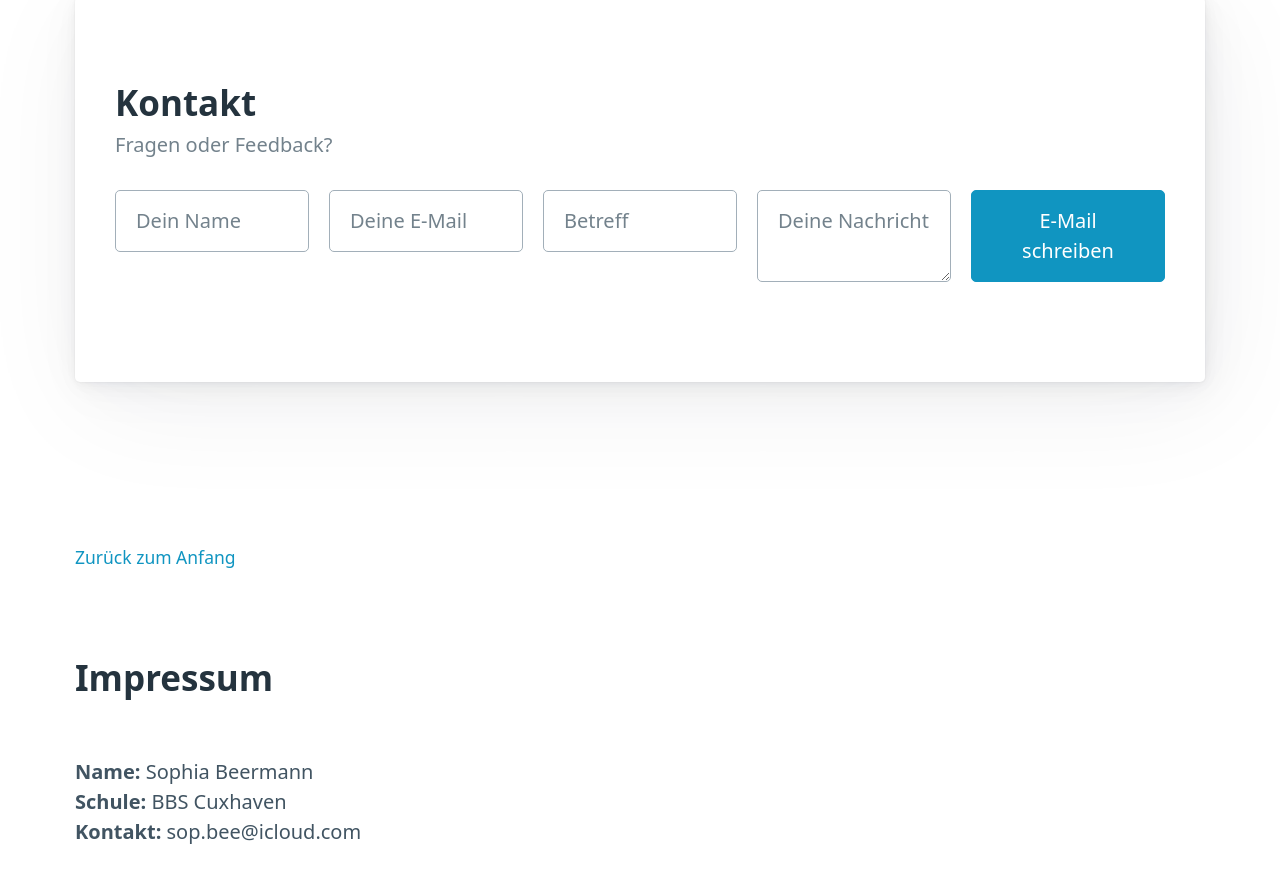
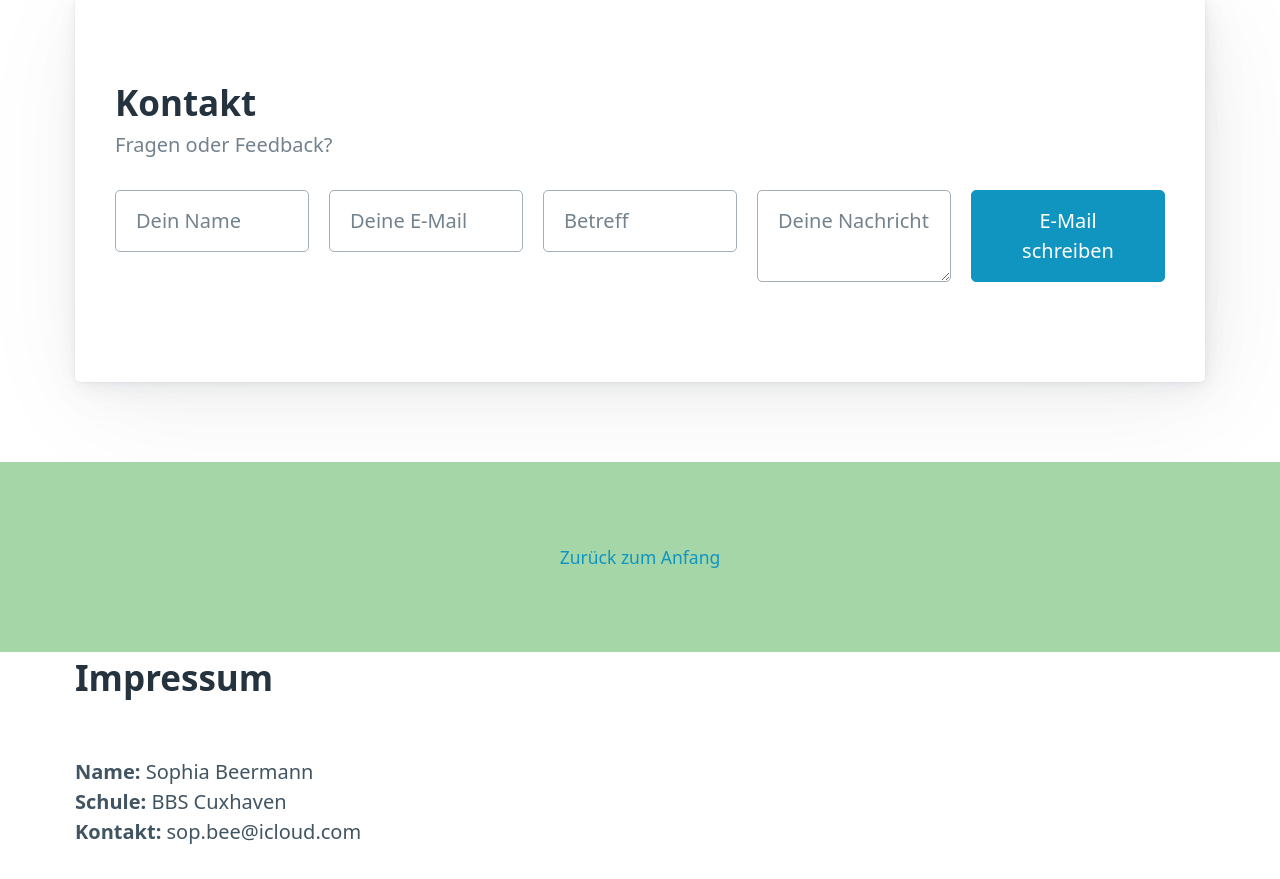
Before and after one commit to mabsam51/Nachhaltigkeit-im-Verkehr, a plain HTML site: page index.htm in a window 1280 px wide. Shown: the part 1390-2269 px from the top of the page. Drawn offline with nearby package versions, Linux system fonts and the light colour scheme.

Commit message:
Add files via upload

```diff
--- a/index.htm
+++ b/index.htm
@@ -7,8 +7,7 @@
   <meta name="description" content="Webseite zum Thema Nachhaltigkeit im Verkehr – Informationen, Tipps, CO₂-Rechner und mehr." />
   <meta name="keywords" content="Nachhaltigkeit, Verkehr, Mobilität, Klimaschutz, CO2-Rechner, Umwelt, Fahrrad, Bus, Bahn, E-Mobilität, Verkehrswende" />
   <meta name="author" content="Sophia Beermann, BBS Cuxhaven" />
-   <!-- Indexierung durch Suchmaschinen unerdrückt -->
-   <!-- meta name="robots" content="index, follow" -->
+  <!-- Indexierung durch Suchmaschinen unterdrückt -->
   <meta name="robots" content="noindex, nofollow" />
   <title>Nachhaltigkeit im Verkehr</title>
 
@@ -18,15 +17,43 @@
   <!-- Aufgabe 4: CSS-Framework einbinden -->
   <link rel="stylesheet" href="https://cdn.jsdelivr.net/npm/@picocss/pico@1/css/pico.min.css" />
 
-  <!-- Aufgabe 4: Eigenes CSS -->
+  <!-- Eigenes CSS mit festem nachhaltigen Farbschema -->
   <style>
+    :root {
+      --primary: #2e7d32;          /* Hauptfarbe: kräftiges Blattgrün */
+      --primary-hover: #256428;    /* Hover-Zustand */
+      --accent: #a5d6a7;           /* Akzentfarbe: helles Grün */
+
+      --background-color: #fdfdfd; /* Hintergrund */
+      --text-color: #1b1b1b;       /* Haupttext */
+      --muted-color: #5a5a5a;      /* Sekundärtexte */
+    }
+
     body {
+      background-color: var(--background-color);
+      color: var(--text-color);
       scroll-behavior: smooth;
     }
+
     img {
       width: 100%;
       height: auto;
     }
+
+    a {
+      color: var(--primary);
+    }
+
+    a:hover {
+      color: var(--primary-hover);
+    }
+
+    footer {
+      background-color: var(--accent);
+      padding: 1rem;
+      text-align: center;
+    }
+
     .result {
       font-weight: bold;
       margin-top: 1rem;
@@ -131,7 +158,7 @@
   </section>
 
   <!-- Aufgabe 10: Impressum -->
-  <footer class="container">
+  <footer>
     <small>
       <a href="#einleitung">Zurück zum Anfang</a>
     </small>
```
